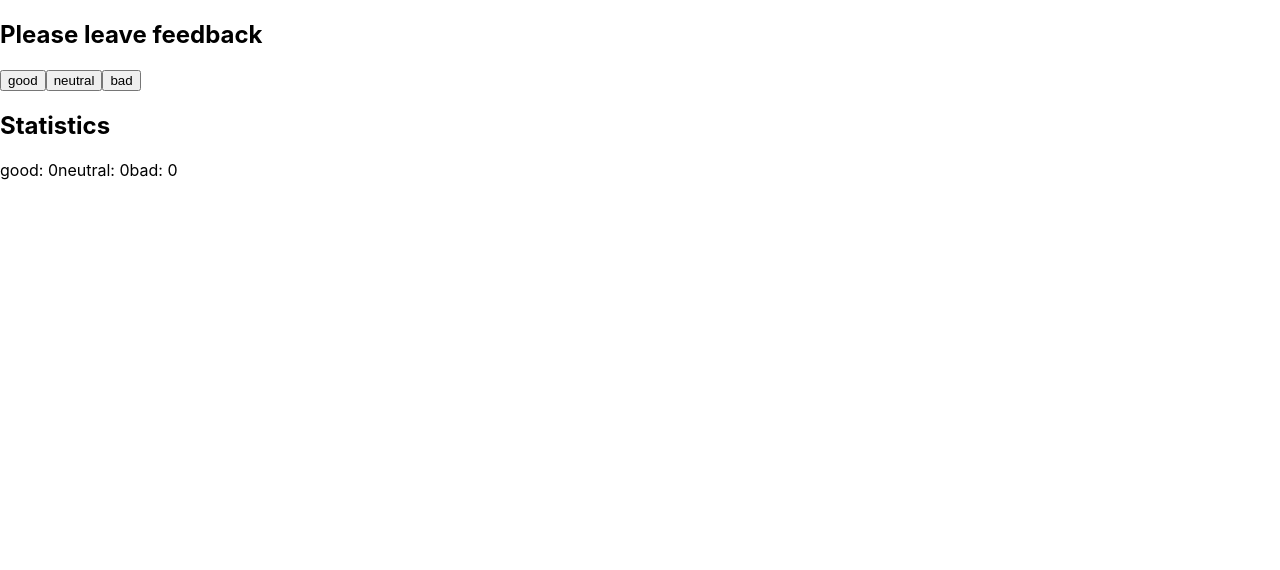
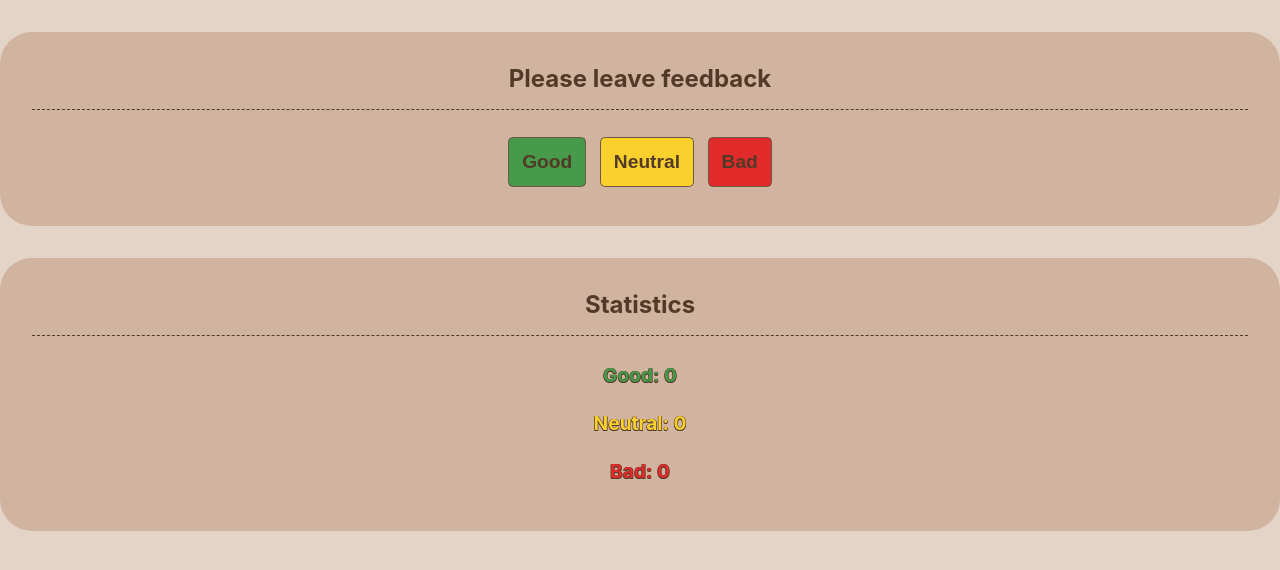
Before and after one commit to kamilaadamska/goit-react-hw-02-feedback, a React (Create React App) app: page / in a window 1280 px wide. Shown: the top 570 px of the page. Built offline with nearby package versions, Linux system fonts and the light colour scheme.

Commit message:
Added getfeedback styles

```diff
--- a/src/components/getfeedback/GetFeedback.jsx
+++ b/src/components/getfeedback/GetFeedback.jsx
@@ -1,3 +1,4 @@
+import css from './getfeedback.module.css';
 const { Component } = require('react');
 
 class GetFeedback extends Component {
@@ -7,30 +8,69 @@ class GetFeedback extends Component {
     bad: 0,
   };
 
+  getRateColor = rate => {
+    switch (rate) {
+      case 'good':
+        return '#469A49';
+      case 'neutral':
+        return '#FAD02C';
+      case 'bad':
+        return '#E12A2A';
+      default:
+        throw new Error(`Rating type is not recognized.`);
+    }
+  };
+
   render() {
     const rating = Object.keys(this.state);
     const { good, neutral, bad } = this.state;
 
     return (
-      <>
-        <h2>Please leave feedback</h2>
+      <div className={css.container}>
+        <div className={css.box}>
+          <h2 className={css.header}>Please leave feedback</h2>
           {rating.map((rate, index) => (
-          <button type="button" key={index}>
+            <button
+              type="button"
+              className={css.ratingButtons}
+              style={{
+                backgroundColor: this.getRateColor(rate),
+              }}
+              key={index}
+            >
               {rate}
             </button>
           ))}
+        </div>
 
-        <h2>Statistics</h2>
-        <span>
+        <div className={css.box}>
+          <h2 className={css.header}>Statistics</h2>
+          <span
+            className={css.statistic}
+            style={{
+              color: this.getRateColor(rating[0]),
+            }}
+          >
             {rating[0]}: {good}
           </span>
-        <span>
+          <span
+            className={css.statistic}
+            style={{
+              color: this.getRateColor(rating[1]),
+            }}
+          >
             {rating[1]}: {neutral}
           </span>
-        <span>
+          <span
+            className={css.statistic}
+            style={{
+              color: this.getRateColor(rating[2]),
+            }}
+          >
             {rating[2]}: {bad}
           </span>
-      </>
+        </div>
+      </div>
     );
   }
 }
--- /dev/null
+++ b/src/components/getfeedback/getfeedback.module.css
@@ -0,0 +1,48 @@
+.container {
+  text-align: center;
+  color: #523a28;
+}
+
+.box {
+  background-color: #d0b49f;
+  padding: 2rem;
+  margin: 2rem 0;
+  border-radius: 2rem;
+}
+
+.header {
+  font-size: 1.5rem;
+  padding-bottom: 1rem;
+  border-bottom: 1px dashed #523a28;
+}
+
+.ratingButtons {
+  margin: 0.5rem;
+  padding: 0.8rem;
+  border: none;
+  border-radius: 4px;
+  text-transform: capitalize;
+  color: #523a28;
+  font-weight: 700;
+  font-size: 1.2rem;
+  box-shadow: 0.5px 0.5px 0 #523a28, -0.5px -0.5px 0 #523a28,
+    0.5px -0.5px 0 #523a28, -0.5px 0.5px 0 #523a28;
+}
+
+.ratingButtons:hover,
+.ratingButtons:focus {
+  transform: scale(1.05);
+  cursor: pointer;
+}
+
+.statistic {
+  margin: 0.5rem;
+  padding: 0.5rem;
+  border-radius: 4px;
+  text-transform: capitalize;
+  font-weight: 700;
+  font-size: 1.2rem;
+  display: block;
+  text-shadow: 0.5px 0.5px 0 #523a28, -0.5px -0.5px 0 #523a28,
+    0.5px -0.5px 0 #523a28, -0.5px 0.5px 0 #523a28;
+}
--- a/src/index.css
+++ b/src/index.css
@@ -1,6 +1,7 @@
 @import-normalize; /* bring in normalize.css styles */
 
 body {
+  background-color: #e4d4c8;
   margin: 0;
   font-family: -apple-system, BlinkMacSystemFont, 'Segoe UI', 'Roboto', 'Oxygen',
     'Ubuntu', 'Cantarell', 'Fira Sans', 'Droid Sans', 'Helvetica Neue',
@@ -9,6 +10,10 @@ body {
   -moz-osx-font-smoothing: grayscale;
 }
 
+h2 {
+  margin-top: 0;
+}
+
 code {
   font-family: source-code-pro, Menlo, Monaco, Consolas, 'Courier New',
     monospace;
```
Lines whose indentation alone changed are shown as unchanged.
